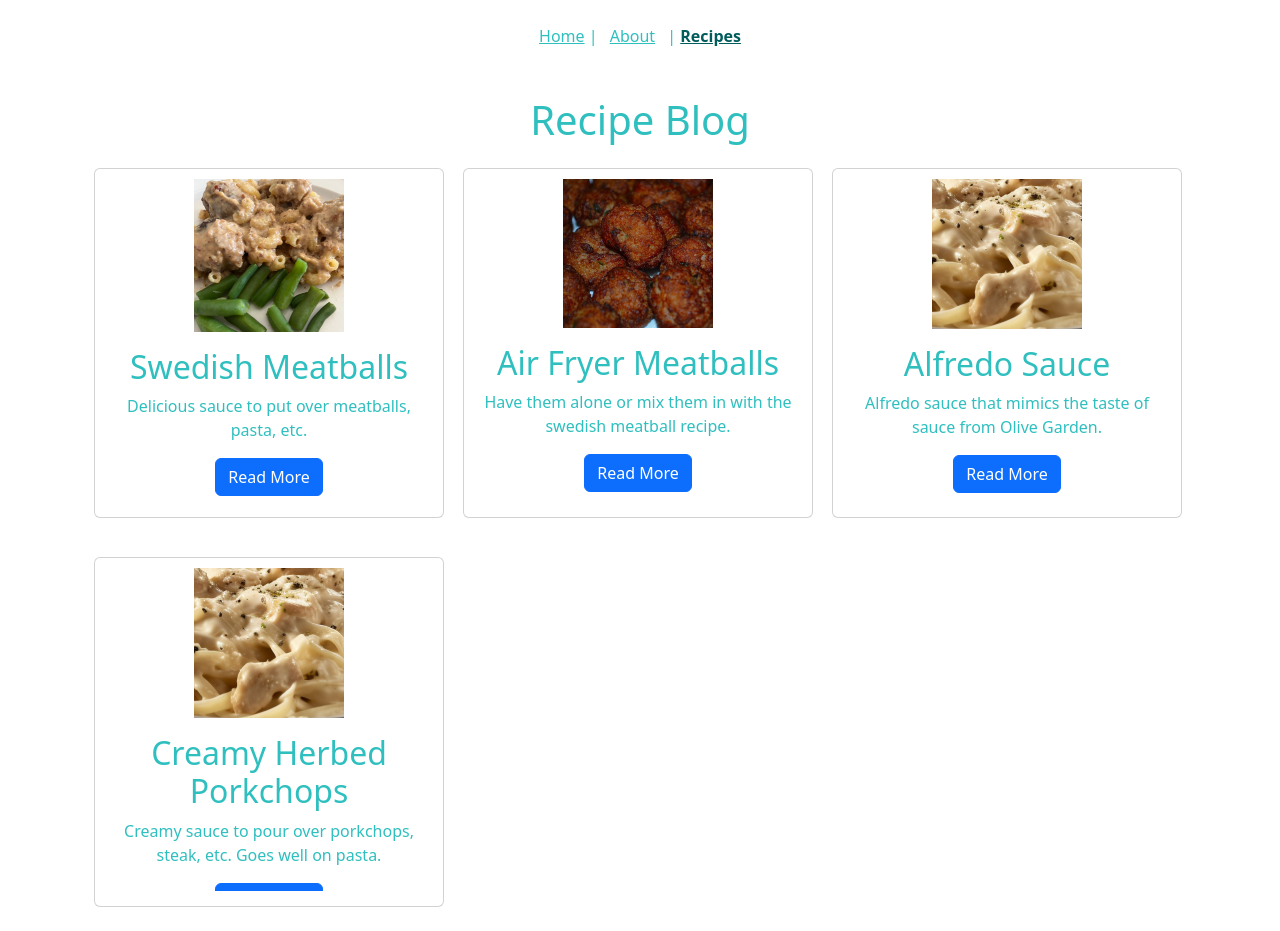
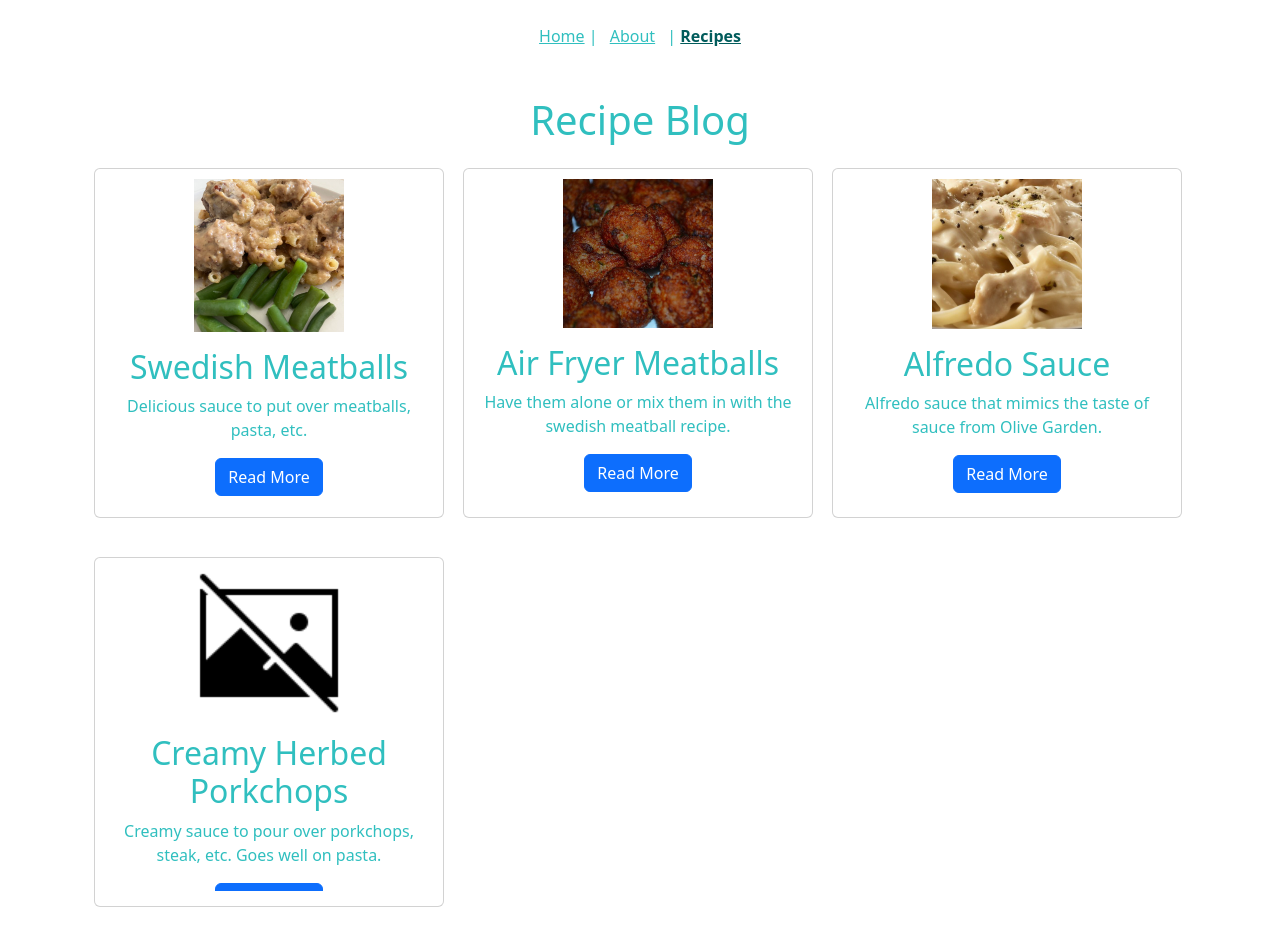
Before and after one commit to tbrowntech/RecipeBlog, a Vue app in the folder blog/: page /recipes in a window 1280 px wide. Built offline with nearby package versions, Linux system fonts and the light colour scheme.

Commit message:
added image for no image

```diff
--- a/blog/src/pages/RecipesPage.vue
+++ b/blog/src/pages/RecipesPage.vue
@@ -61,7 +61,7 @@ export default {
           title: "Creamy Herbed Porkchops",
           excerpt:
             "Creamy sauce to pour over porkchops, steak, etc. Goes well on pasta.",
-          imageFileName: "AlfredoSauce.jpg",
+          imageFileName: "noImage.png",
           routeName: "CreamyHerbedPorkChops",
         },
       ],
```
Also changed, not shown: blog/src/assets/noImage.png (added).
